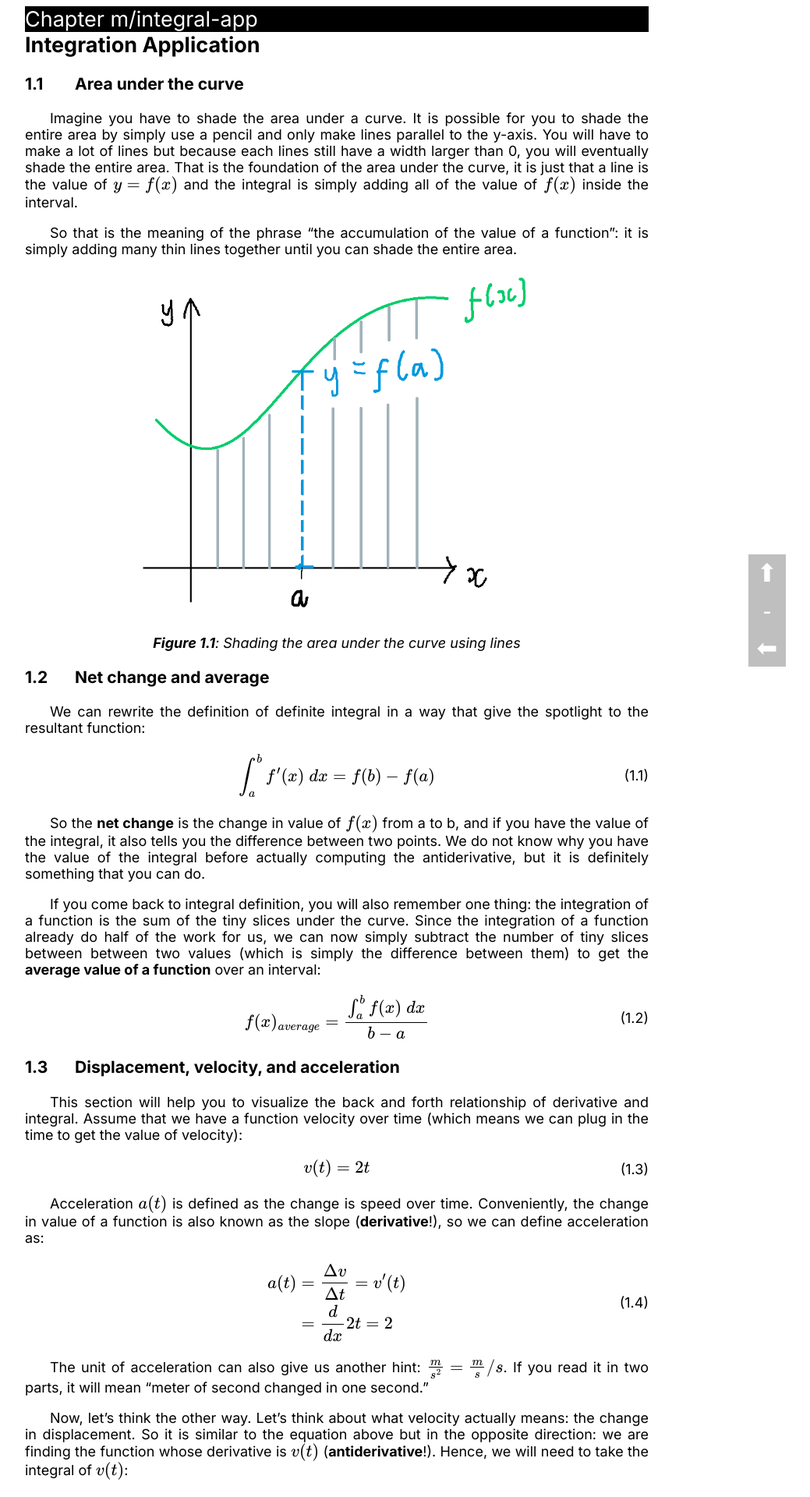
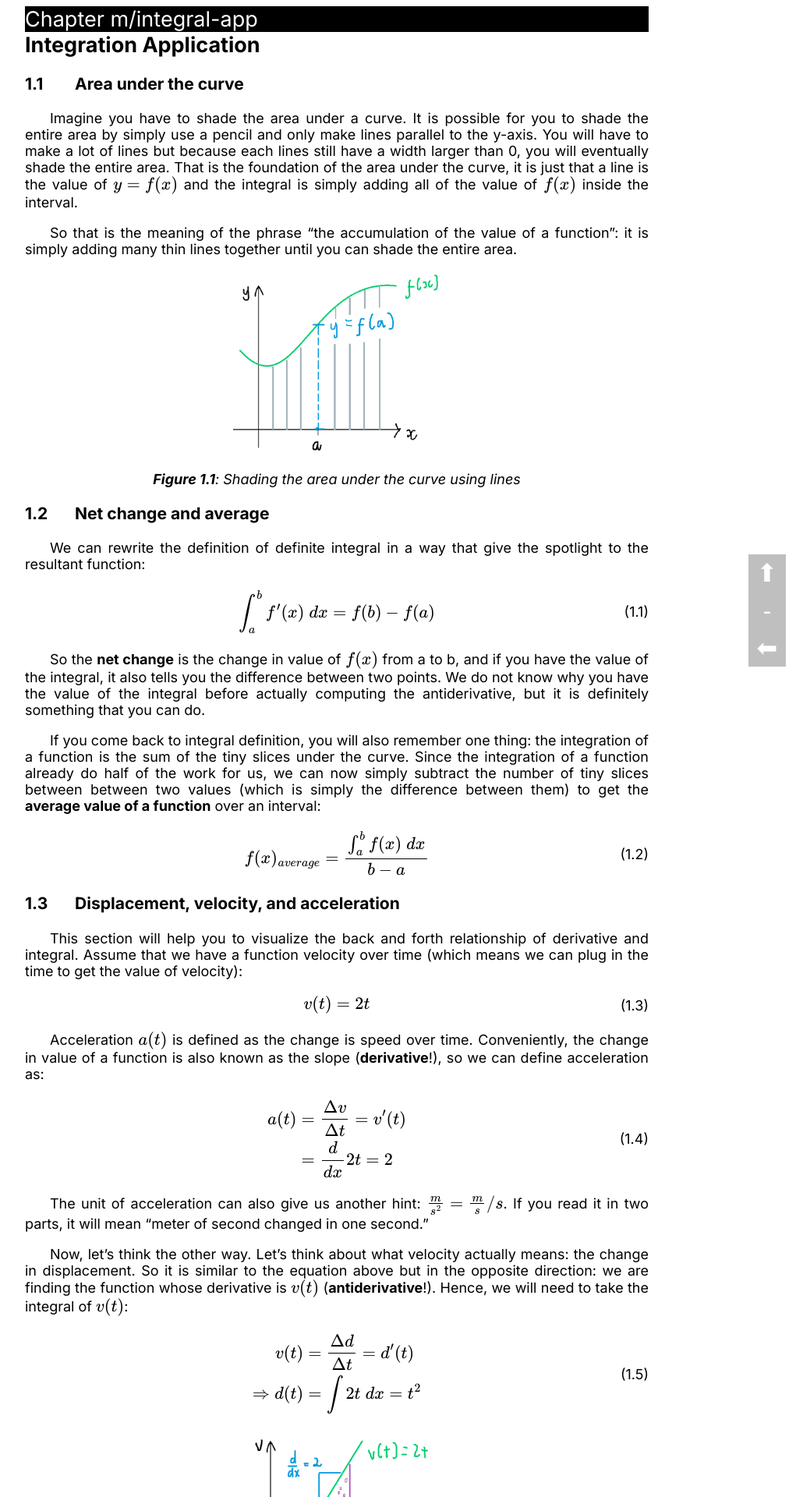
Before and after one commit to LukeNK/n-week-project, a Jekyll site: the page built from chapters/_m/integral-app.md, in a window 1280 px wide. Shown: the top 1920 px of the page at 78% size, without its empty margins (208-1247 px from the left). Built offline with Jekyll 4.4.1, drawn with Linux system fonts in a browser that asks for light colours.

Commit message:
Adjust figure height

```diff
--- a/chapters/_m/integral-app.md
+++ b/chapters/_m/integral-app.md
@@ -12,7 +12,7 @@ So that is the meaning of the phrase "the accumulation of the value of a functio
 
 <figure>
     <!-- In this figure, draw axis, then draw one pencil line from the x-axis to f(x). Have a scale to the right to tell the reader that the length of the line is f(x) and the integral -->
-    <img src="{{ site.url }}/figures/m/12.png">
+    <img src="{{ site.url }}/figures/m/12.png" style="max-height: 15rem">
     <figcaption>Shading the area under the curve using lines</figcaption>
 </figure>
 
@@ -50,7 +50,7 @@ Now, let's think the other way. Let's think about what velocity actually means:
 \end{aligned}</eq>
 
 <figure>
-    <img src="{{ site.url }}/figures/m/13.png">
+    <img src="{{ site.url }}/figures/m/13.png" style="max-height: 15rem">
     <figcaption>The graph of $v(t)=2t$</figcaption>
 </figure>
 
```
